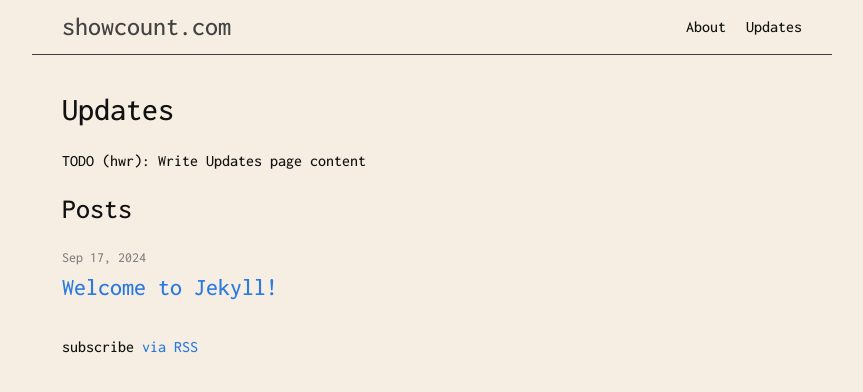
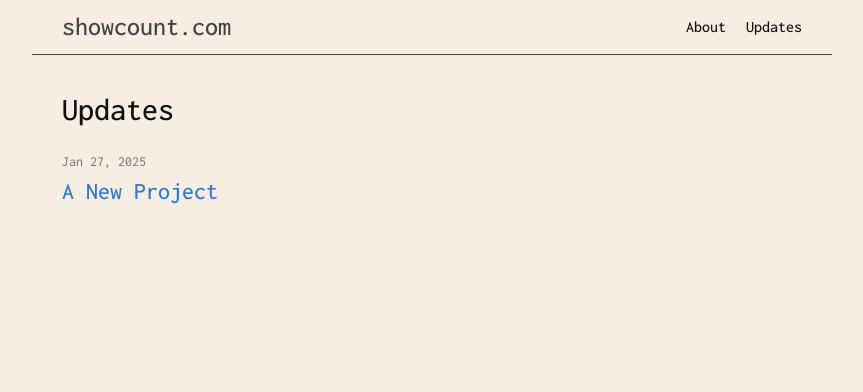
Before and after one commit to henryrobbins/showcount-landing-page, a Jekyll site: the page built from updates.md, in a window 1280 px wide. Shown: the top 392 px of the page, without its empty margins (208-1071 px from the left). Built offline with Jekyll 4.4.1, drawn with Linux system fonts in a browser that asks for light colours.

Commit message:
A few last minor formatting changes

```diff
--- a/_layouts/updates.html
+++ b/_layouts/updates.html
@@ -2,14 +2,9 @@
 layout: default
 ---
 <div class="home">
-  {%- if page.title -%}
-    <h1 class="page-heading">{{ page.title }}</h1>
-  {%- endif -%}
-
   {{ content }}
 
   {%- if site.updates.size > 0 -%}
-    <h2 class="post-list-heading">{{ page.list_title | default: 'Posts' }}</h2>
     <ul class="post-list">
       {%- for update in site.updates -%}
         <li>
@@ -27,6 +22,7 @@ layout: default
       {%- endfor -%}
     </ul>
 
-    <p class="rss-subscribe">subscribe <a href="{{ "/feed.xml" | relative_url }}">via RSS</a></p>
+    {% comment %} Turn RSS subscribe off until this is set up properly {% endcomment %}
+    {% comment %} <p class="rss-subscribe">subscribe <a href="{{ "/feed.xml" | relative_url }}">via RSS</a></p> {% endcomment %}
   {%- endif -%}
 </div>
--- a/updates.md
+++ b/updates.md
@@ -5,4 +5,4 @@ tab: true
 permalink: /updates/
 ---
 
-TODO (hwr): Write Updates page content
+# Updates
```
Also changed, not shown: _updates/2024-09-16-welcome-to-jekyll.markdown (deleted, +0 -29 lines), _updates/2025-01-26-a-new-project.md (added, +8 -0 lines), about.md (+3 -1 lines), index.md (+0 -1 lines).
